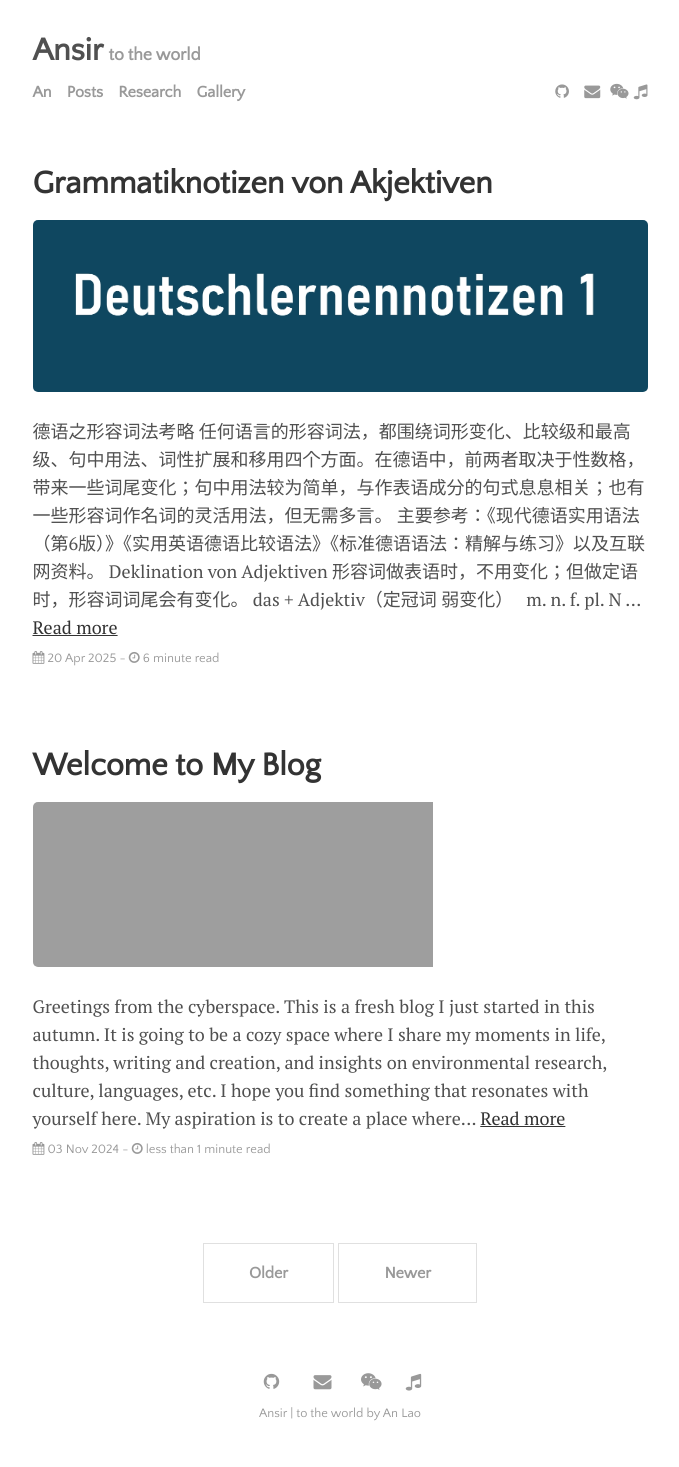
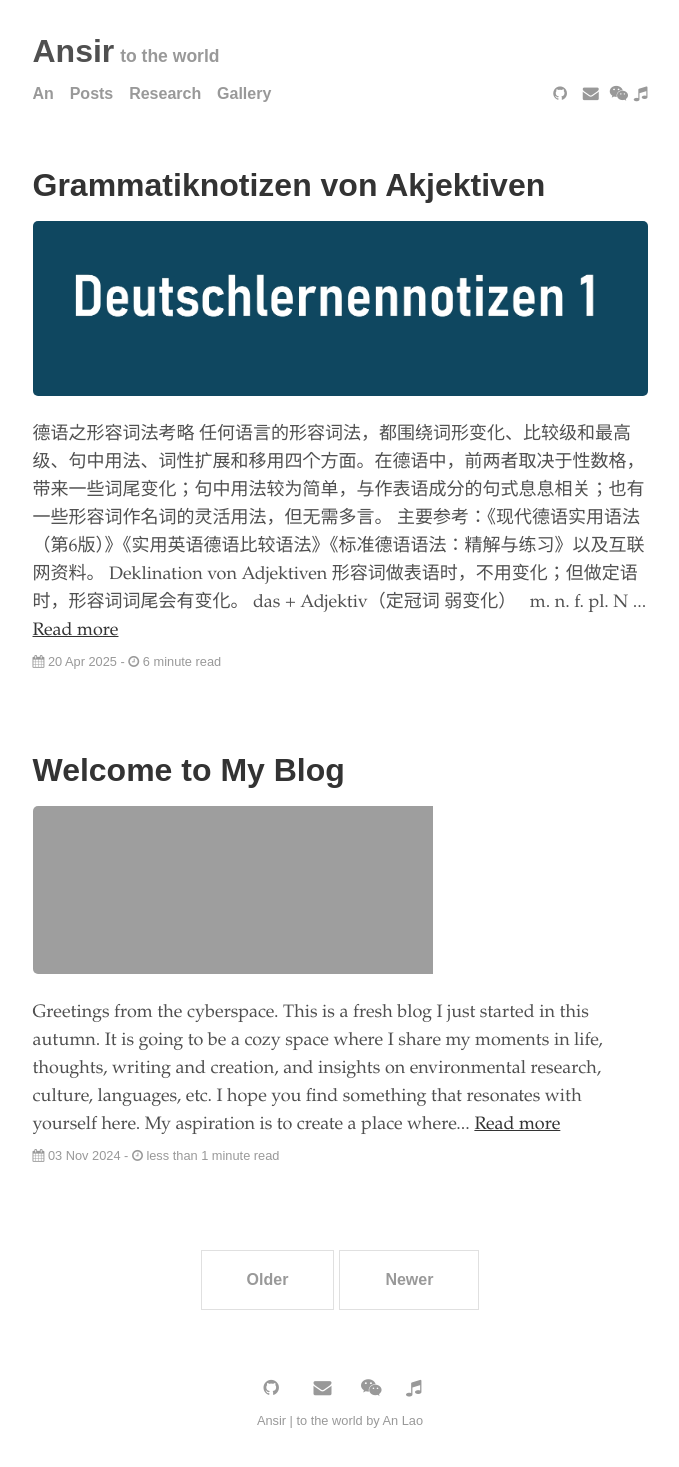
Before and after one commit to D093gg/D093gg.github.io, a Jekyll site: the page built from index.html, in a window 1280 px wide. Shown: the whole page, without its empty margins (300-979 px from the left). Built offline with Jekyll 4.4.1, drawn with Linux system fonts in a browser that asks for light colours; the list of posts is cut into pages by our own code.

Commit message:
Update main.scss

```diff
--- a/assets/css/main.scss
+++ b/assets/css/main.scss
@@ -1,8 +1,8 @@
 ---
 ---
 
-$sans-serif-font-family: "Quattrocento Sans", sans-serif;
-$serif-font-family:      "PT Serif", Georgia, "Times New Roman", serif;
+$sans-serif-font-family: "Lato regular", sans-serif;
+$serif-font-family:      "Garamond", "Times New Roman", serif;
 $code-font-family:       "Source Code Pro", monospace;
 
 $body-color:             #505050;
```
